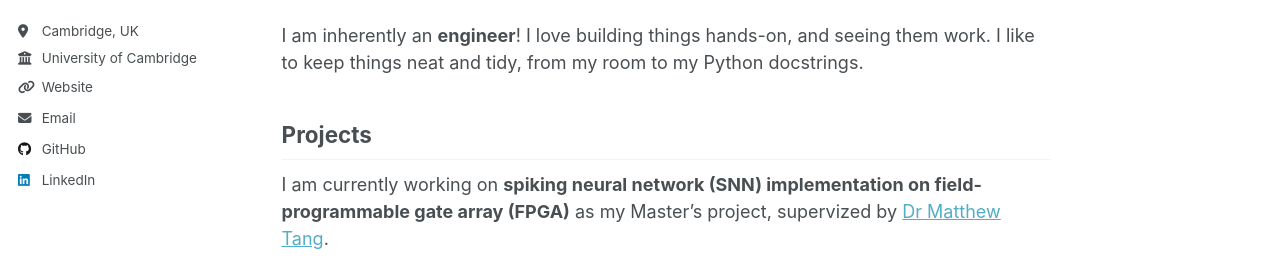
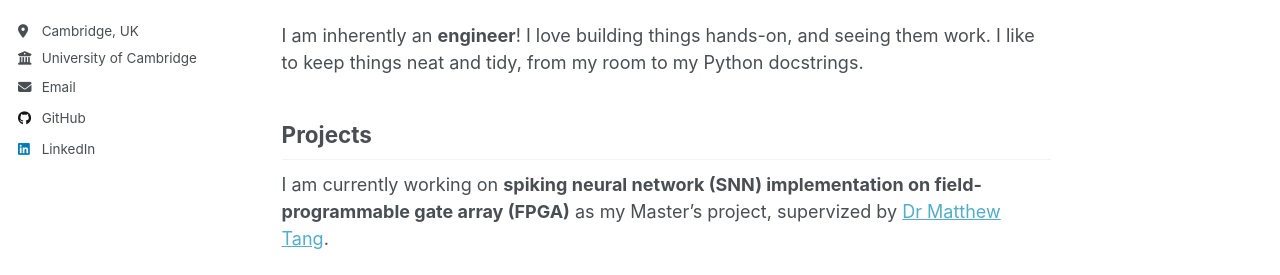
Before and after one commit to xli562/xli562.github.io, a Jekyll site: the page built from _pages/about.md, in a window 1280 px wide. Shown: the part 355-630 px from the top of the page. Built offline with Jekyll 4.4.1, drawn with Linux system fonts in a browser that asks for light colours; a script that is not in the unit is left out.

Commit message:
Hide 'website' under personal info.

```diff
--- a/_config.yml
+++ b/_config.yml
@@ -28,7 +28,7 @@ author:
   bio              : "Final-year MEng student, EIE/ECE"
   location         : "Cambridge, UK"
   employer         : "University of Cambridge"
-  uri              : "https://xli562.github.io"
+  uri              : # "https://xli562.github.io"
   email            : "xl562@cam.ac.uk"
 
   # Academic websites
```
